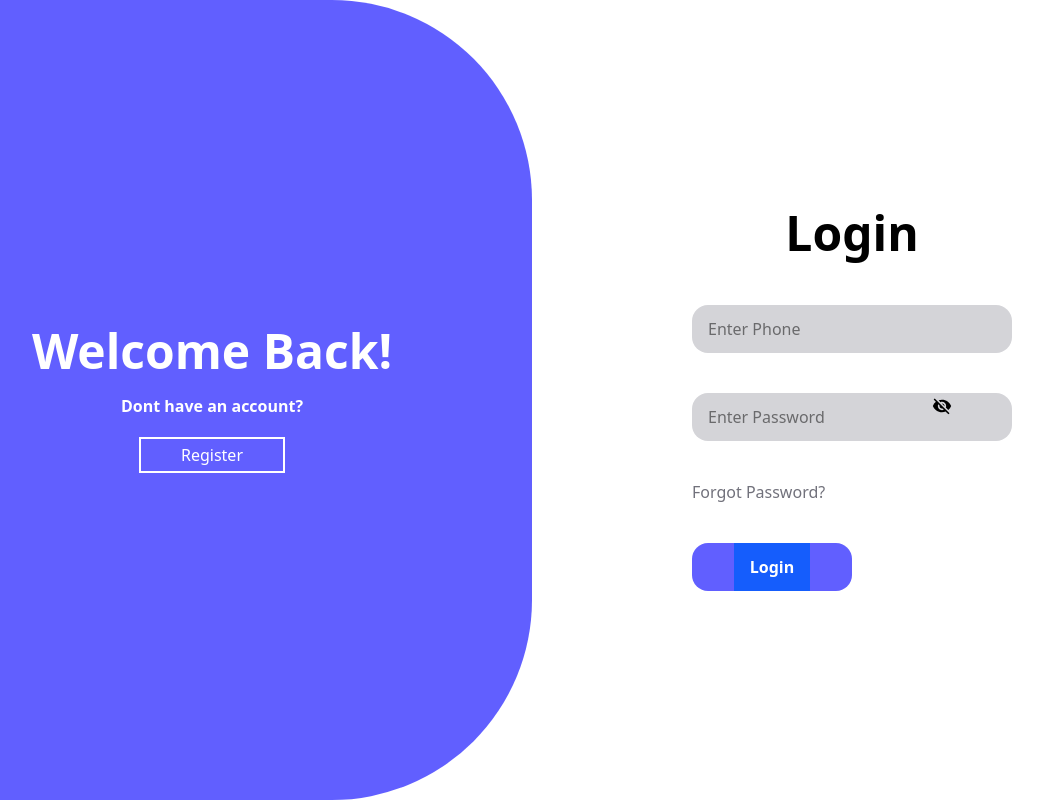
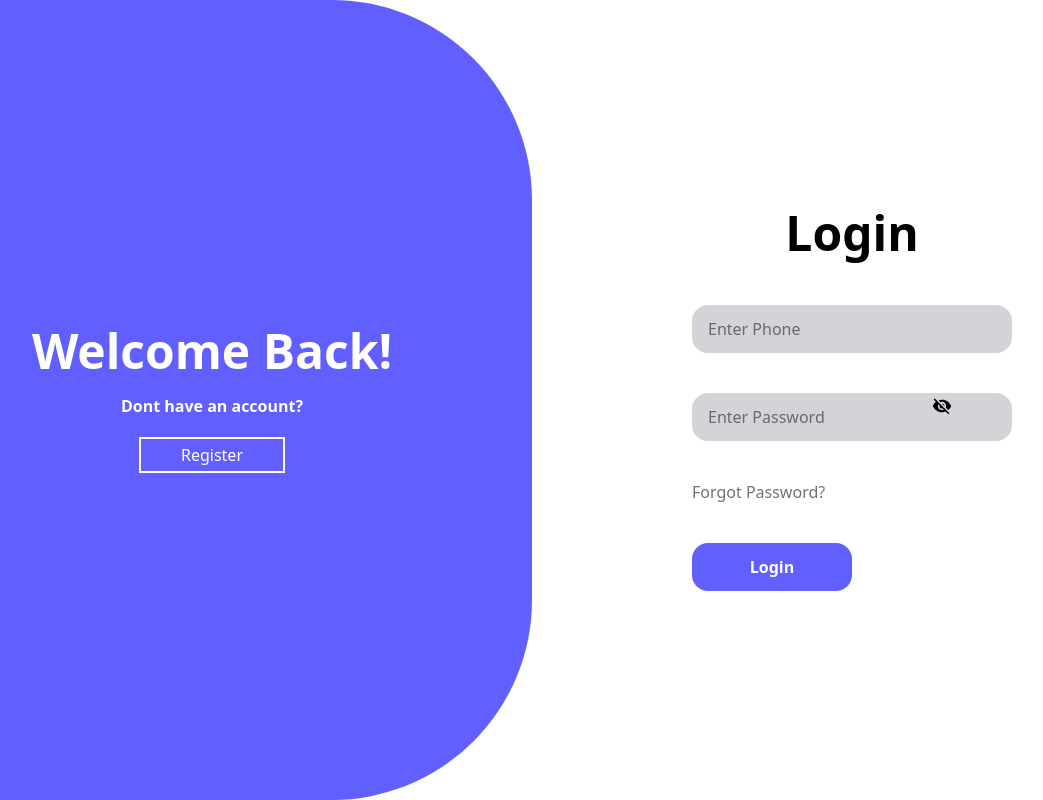
Before and after one commit to anugrahshinde23/Mess-frontend, a React (Vite) app: page /auth in a window 1280 px wide. Both pictures are taken after a click on the button "Login". Shown: the whole page, without its empty margins (108-1151 px from the left). Built offline with nearby package versions, Linux system fonts and the light colour scheme; no server answers.

Commit message:
added loading animation 2

```diff
--- a/src/pages/RegisterAndLogin.jsx
+++ b/src/pages/RegisterAndLogin.jsx
@@ -166,7 +166,7 @@ const RegisterAndLogin = () => {
               </div>
 
               <div className="bg-indigo-500 flex justify-center w-2/3 md:w-1/2 rounded-2xl">
-              <button className="px-3 py-2 sm:px-4 sm:py-3 text-white font-bold bg-blue-600" type="submit" disabled={Loading}>
+              <button className="px-3 py-2 sm:px-4 sm:py-3 text-white font-bold " type="submit" disabled={Loading}>
   {Loading ? (
     <svg className="animate-spin h-5 w-5 text-white mx-auto" xmlns="http://www.w3.org/2000/svg" fill="none" viewBox="0 0 24 24">
       <circle className="opacity-25" cx="12" cy="12" r="10" stroke="currentColor" strokeWidth="4"></circle>
```
